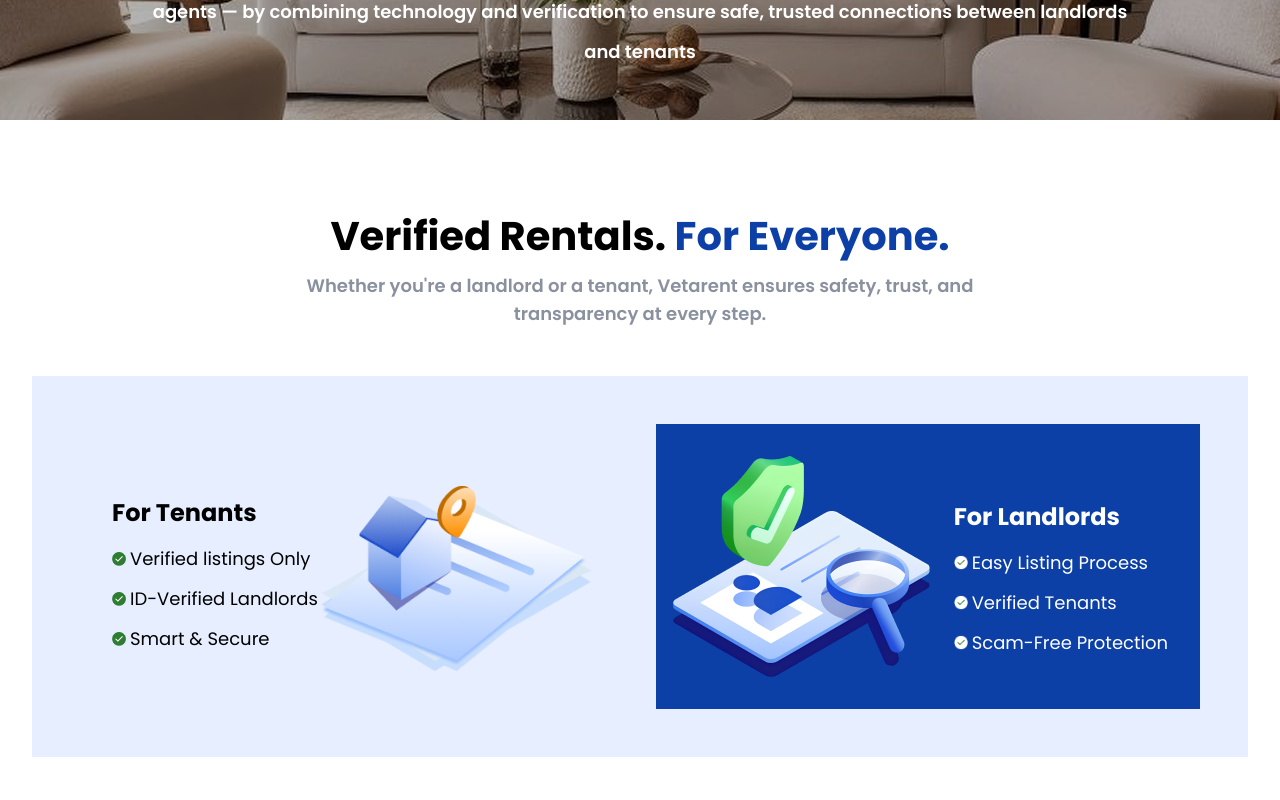
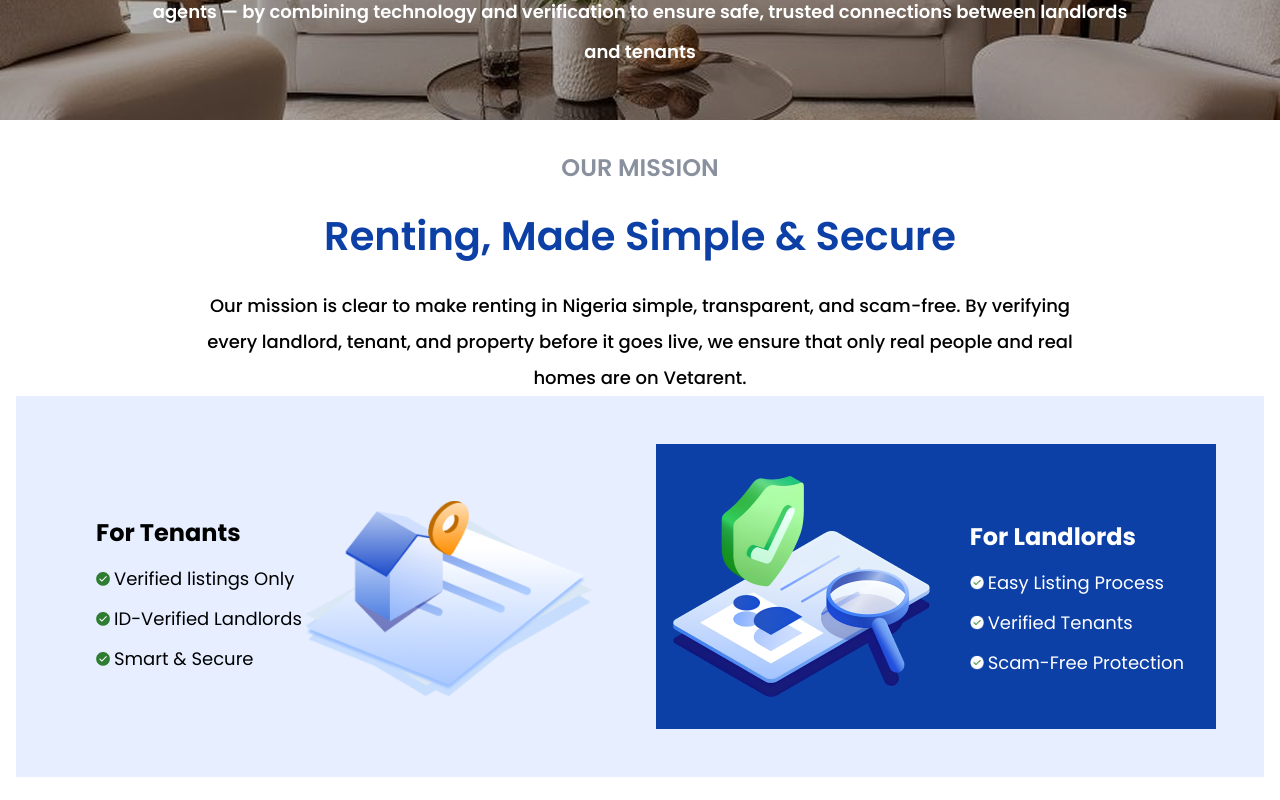
Before and after one commit to abeebridwan/trust_rent_ng, a Next.js app: page /about-us in a window 1280 px wide. Shown: the part 700-1500 px from the top of the page. Built offline with nearby package versions, Linux system fonts and the light colour scheme.

Commit message:
fixes: build issues

```diff
--- a/src/app/(legal)/contact-us/page.tsx
+++ b/src/app/(legal)/contact-us/page.tsx
@@ -2,7 +2,7 @@ export default function ContactUsPage() {
   return (
     <div className="prose dark:prose-invert">
       <h1>Contact Us</h1>
-      <p>Have questions or need support? We're here to help.</p>
+      <p>Have questions or need support? We&apos;re here to help.</p>
 
       <h2>Email</h2>
       <p>For general inquiries, please email us at <a href="mailto:support@vetarent.com">support@vetarent.com</a>.</p>
--- a/src/app/(legal)/faqs/page.tsx
+++ b/src/app/(legal)/faqs/page.tsx
@@ -13,7 +13,7 @@ export default function FAQsPage() {
         <AccordionItem value="item-1">
           <AccordionTrigger>What is Vetarent?</AccordionTrigger>
           <AccordionContent>
-            Vetarent is Nigeria's most trusted rental platform, connecting verified landlords, properties, and tenants to eliminate rental fraud.
+            Vetarent is Nigeria&apos;s most trusted rental platform, connecting verified landlords, properties, and tenants to eliminate rental fraud.
           </AccordionContent>
         </AccordionItem>
         <AccordionItem value="item-2">
--- a/src/app/(legal)/layout.tsx
+++ b/src/app/(legal)/layout.tsx
@@ -19,7 +19,7 @@ export default function LegalLayout({
           <div className="w-[90%] sm:w-[80%] text-center mx-auto bg-transparent text-center space-y-4 sm:space-y-8">
             <h3 className="font-semibold text-2xl sm:text-[2.5rem]">About Us</h3>
             <p className="font-semibold text-sm sm:text-lg leading-loose sm:leading-[40px]">
-              Founded in 2025, Vetarent tackles Nigeria's biggest rental challenges — fraud, fake listings, and unreliable agents
+              Founded in 2025, Vetarent tackles Nigeria&apos;s biggest rental challenges — fraud, fake listings, and unreliable agents
               — by combining technology and verification to ensure safe, trusted connections between landlords and tenants
             </p>
           </div>
@@ -33,7 +33,7 @@ export default function LegalLayout({
       case '/faqs':
         return (
           <div className="w-full mx-auto bg-transparent">
-            <h3 className="font-semibold text-2xl xs:text-[2.5rem]">FAQ's</h3>
+            <h3 className="font-semibold text-2xl xs:text-[2.5rem]">FAQ&apos;s</h3>
           </div>
         );
       case '/privacy-policy':
@@ -72,7 +72,6 @@ export default function LegalLayout({
               </div>
             </div>
           </div>
-
         </div>
 
         <div className="relative w-full h-[459px] md:hidden overflow-hidden">
@@ -94,13 +93,10 @@ export default function LegalLayout({
 
         </div>
 
-        {/* Overlay Content - Fixed positioning */}
 
         {/* Page Content */}
-        <div className="relative z-20 bg-white">
-          <div className="px-4 mx-auto py-8">
-            {children}
-          </div>
+        <div className="relative px-4">
+          {children}
         </div>
       </div>
     </main>
--- a/src/app/(legal)/privacy-policy/page.tsx
+++ b/src/app/(legal)/privacy-policy/page.tsx
@@ -4,7 +4,7 @@ export default function PrivacyPolicyPage() {
       <h1>Privacy Policy</h1>
       <p><strong>Last updated: September 19, 2025</strong></p>
 
-      <p>Vetarent Technologies ("us", "we", or "our") operates the Vetarent website (the "Service"). This page informs you of our policies regarding the collection, use, and disclosure of personal data when you use our Service.</p>
+      <p>Vetarent Technologies (&quot;us&quot;, &quot;we&quot;, or &quot;our&quot;) operates the Vetarent website (the &quot;Service&quot;). This page informs you of our policies regarding the collection, use, and disclosure of personal data when you use our Service.</p>
 
       <h2>1. Information Collection and Use</h2>
       <p>We collect several different types of information for various purposes to provide and improve our Service to you. This may include, but is not limited to, your name, email address, phone number, and identification documents for verification purposes.</p>
--- a/src/app/(legal)/terms-and-conditions/page.tsx
+++ b/src/app/(legal)/terms-and-conditions/page.tsx
@@ -4,7 +4,7 @@ export default function TermsAndConditionsPage() {
       <h1>Terms and Conditions</h1>
       <p><strong>Last updated: September 19, 2025</strong></p>
 
-      <p>Please read these Terms and Conditions ("Terms", "Terms and Conditions") carefully before using the Vetarent website (the "Service") operated by Vetarent Technologies ("us", "we", or "our").</p>
+      <p>Please read these Terms and Conditions (&quot;Terms&quot;, &quot;Terms and Conditions&quot;) carefully before using the Vetarent website (the &quot;Service&quot;) operated by Vetarent Technologies (&quot;us&quot;, &quot;we&quot;, or &quot;our&quot;).</p>
 
       <h2>1. Agreement to Terms</h2>
       <p>By accessing or using our Service, you agree to be bound by these Terms. If you disagree with any part of the terms, then you may not access the Service.</p>
--- a/src/components/about-us/Mission.tsx
+++ b/src/components/about-us/Mission.tsx
@@ -20,17 +20,23 @@ const featuresLandLords = [
 
 const Mission = () => {
   return (
-    <section className="bg-background py-8 md:py-16 overflow-x-scroll">
-      <div className="mx-auto p-0 md:px-4">
-        <div className="text-center mb-4 md:mb-12 px-4 md:px-0">
-          <h2 className="text-2xl sm:text-3xl md:text-4xl lg:text-[2.5rem] font-bold text-foreground mb-4 sm:whitespace-nowrap">
-            Verified Rentals. <span className="text-vetarent-blue">For Everyone.</span>
+    <section className="py-4 md:py-8 overflow-x-scroll">
+      <div className="mx-auto">
+        <div className="text-center space-y-4 md:space-y-8 text-center flex flex-col justify-center items-center">
+          <p className="text-muted-foreground/70 text-lg md:text-2xl max-w-2xl font-semibold mx-auto">
+            OUR MISSION
+          </p>
+
+          <h2 className="text-vetarent-blue text-2xl sm:text-3xl md:text-4xl lg:text-[2.5rem] font-semibold text-foreground sm:whitespace-nowrap">
+            Renting, Made Simple & Secure
           </h2>
 
-          <p className="text-muted-foreground/70 text-sm md:text-lg max-w-2xl font-semibold mx-auto">
-            Whether you&apos;re a landlord or a tenant, Vetarent ensures safety,
-            trust, and transparency at every step.
-          </p>
+          <div className="w-full  max-w-[70%]">
+            <p className="text-black font-medium text-lg leading-loose">
+              Our mission is clear to make renting in Nigeria simple, transparent, and scam-free. By verifying every landlord, tenant,
+              and property before it goes live, we ensure that only real people and real homes are on Vetarent.
+            </p>
+          </div>
         </div>
 
         <div className="grid lg:grid-cols-2 md:gap-8 bg-background-accent p-4 md:p-12">
--- a/src/components/homepage/Footer.tsx
+++ b/src/components/homepage/Footer.tsx
@@ -2,7 +2,7 @@
 import { useState } from "react";
 import Logo2 from "@/assets/Logo/Logo-2.png";
 import Image from "next/image";
-import { ChevronUp, ChevronDown, Mail, Phone, MapPin } from "lucide-react";
+import { ChevronUp, ChevronDown } from "lucide-react";
 
 const Footer = () => {
   const [openSections, setOpenSections] = useState<string[]>([]);
```
Also changed, not shown: src/components/homepage/Header.tsx (+21 -20 lines).
